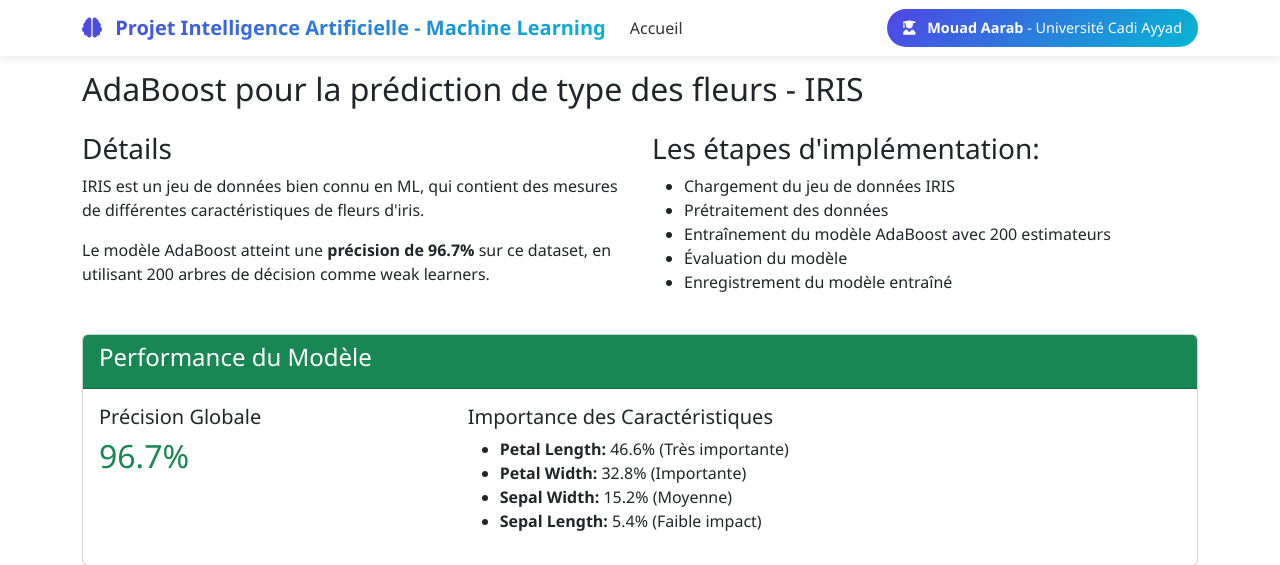
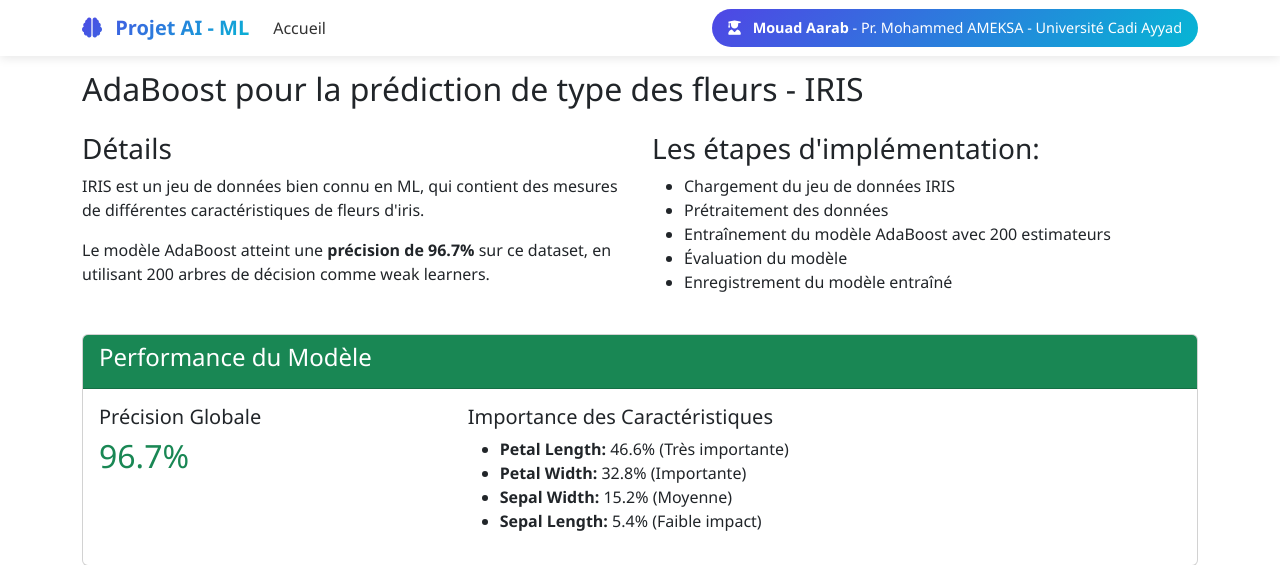
Before and after one commit to mouadaarab/machine-learning, a Django app: page /adaboost_iris/ in a window 1280 px wide. Shown: the top 565 px of the page. Run offline with Django 5.2, Linux system fonts and the light colour scheme.

Commit message:
Mise à jour du titre du projet et ajout d'informations sur l'auteur dans l'en-tête

```diff
--- a/algosAi/templates/includes/header.html
+++ b/algosAi/templates/includes/header.html
@@ -73,7 +73,7 @@
         <div class="container">
             <a class="navbar-brand" href="{% url 'algosAi:index' %}">
                 <i class="fas fa-brain me-2"></i>
-                Projet Intelligence Artificielle - Machine Learning
+                Projet AI - ML
             </a>
 
             <button class="navbar-toggler" type="button" data-bs-toggle="collapse" data-bs-target="#navbarNav">
@@ -89,7 +89,9 @@
 
                 <div class="author-info">
                     <i class="fas fa-user-graduate me-2"></i>
-                    <strong>Mouad Aarab</strong> - Université Cadi Ayyad
+                    <strong>Mouad Aarab</strong> -
+                    Pr. Mohammed AMEKSA -
+                    Université Cadi Ayyad
                 </div>
             </div>
         </div>
```
